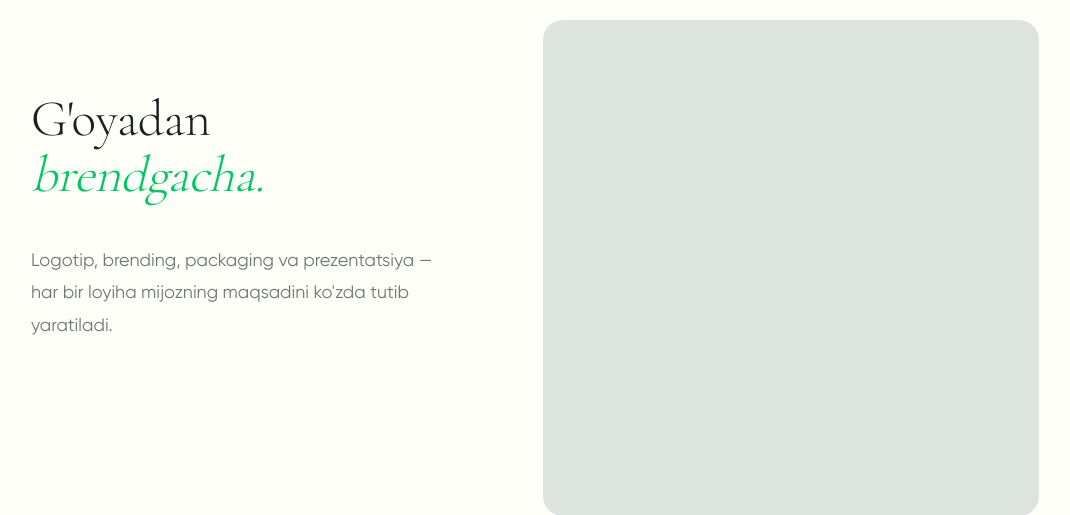
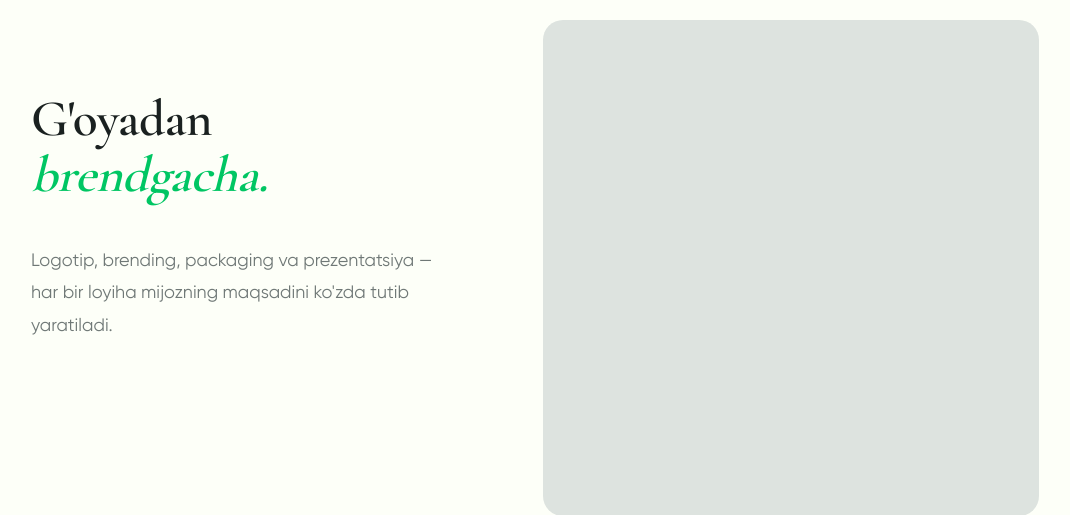
Before and after one commit to pulyaorpulia/Anvar-web, a Django app: page / in a window 1280 px wide. Shown: the part 92-607 px from the top of the page, without its empty margins (105-1175 px from the left). Run offline with Django 5.2, Linux system fonts and the light colour scheme; data that the repository does not hold is empty.

```diff
--- a/static/css/home.css
+++ b/static/css/home.css
@@ -28,7 +28,7 @@
 
 .hero__title {
     font-size: clamp(48px, 4vw, 88px);
-    font-weight: 300;
+    font-weight: 700;
     color: #1A2120;
     margin-bottom: 2.5rem;
 }
@@ -36,6 +36,7 @@
 .hero__title em {
     font-style: italic;
     color: #00C663;
+    font-weight: 700;
 }
 
 .hero__desc {
```
